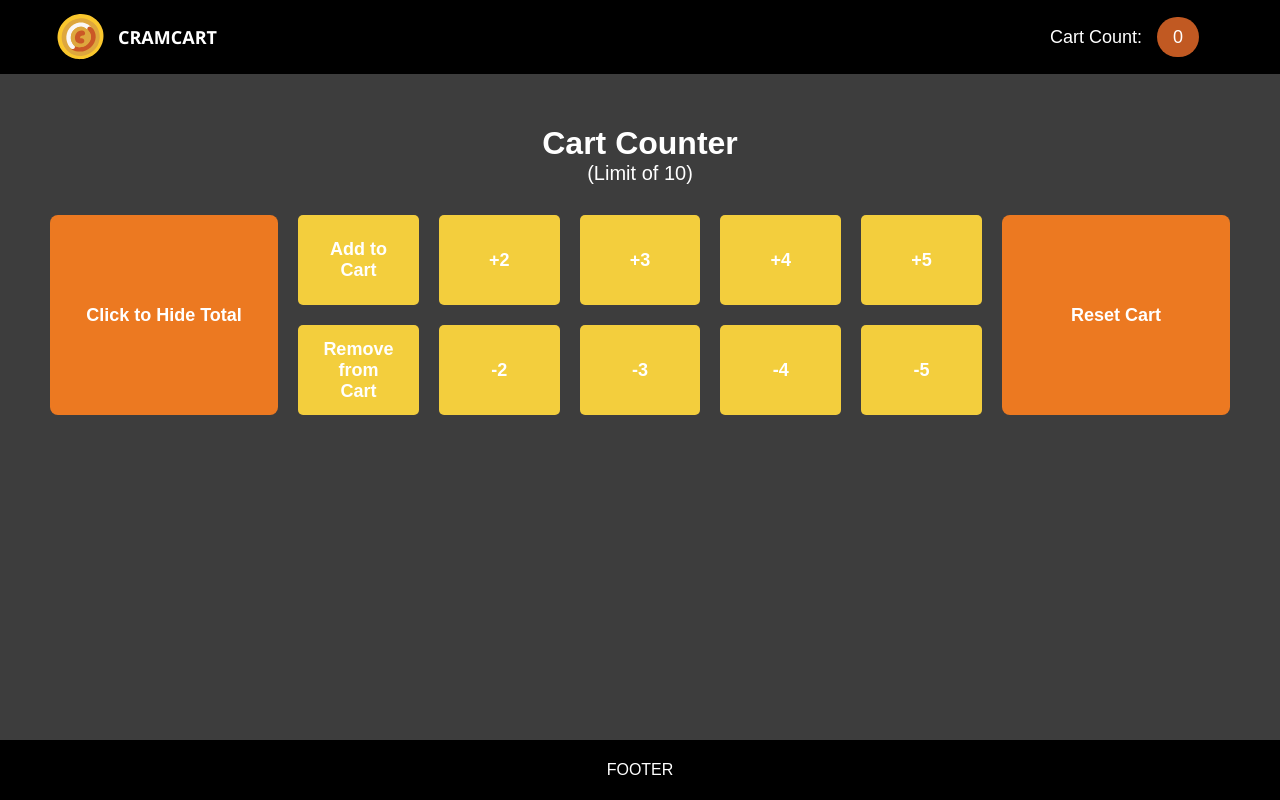
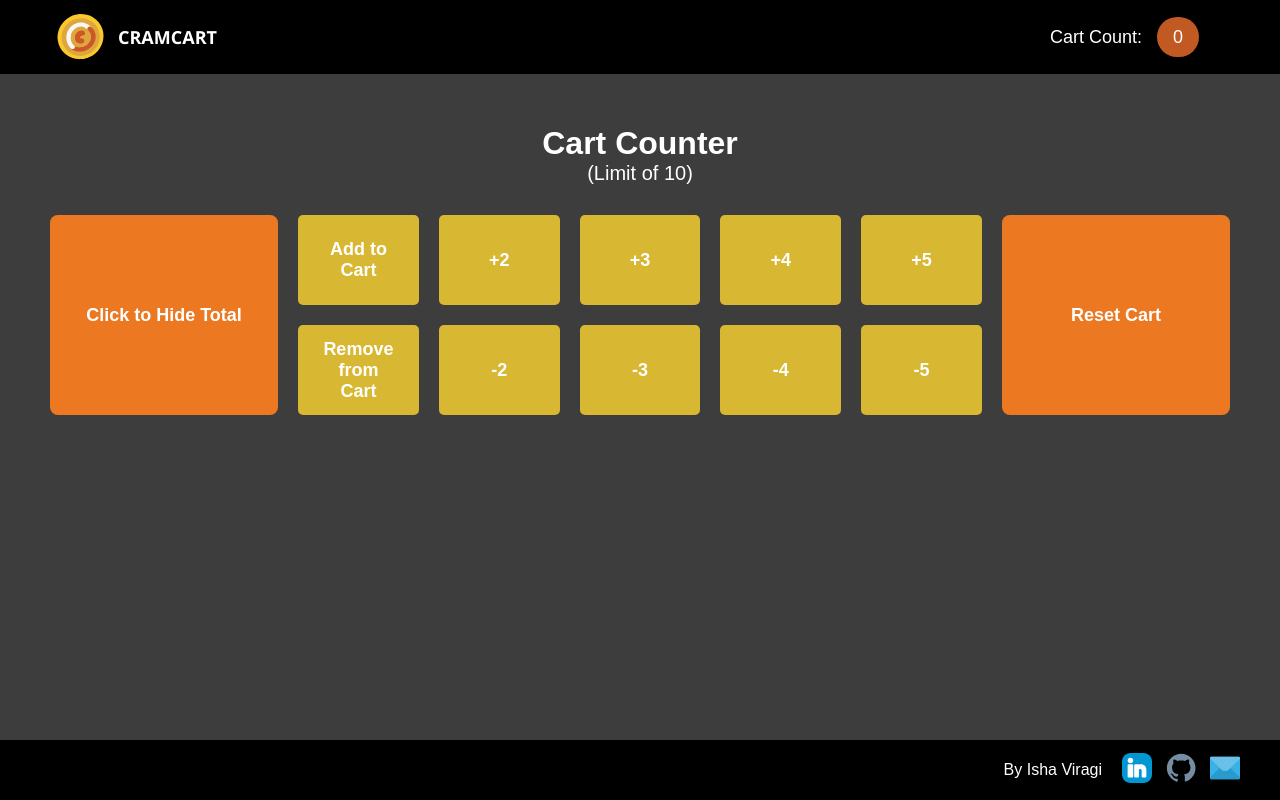
Before and after one commit to Isha-Viragi/js-html-css-cart-exercise, a plain HTML site: page index.html in a window 1280 px wide. Drawn offline with Linux system fonts and the light colour scheme.

Commit message:
Add links to footer

```diff
--- a/footer.css
+++ b/footer.css
@@ -9,6 +9,19 @@
   height: 60px;
 
   display: flex;
-  justify-content: center;
+  justify-content: end;
   align-items: center;
 }
+
+.author-name{
+  margin-right: 20px;
+  margin-left: 10px;
+}
+
+.socials-icon{
+  height: 30px;
+  margin-right: 14px;
+}
+.last-icon{
+  margin-right: 40px;
+}
--- a/index.html
+++ b/index.html
@@ -114,7 +114,31 @@
         </button>
       </div>
     </main>
-    <footer class="footer">FOOTER</footer>
+    <footer class="footer">
+      <span class="author-name">By Isha Viragi</span>
+
+      <a href="https://www.linkedin.com/in/ishaviragi/" target="_blank">
+        <img
+          src="images/linkedin-icon.svg"
+          alt="LinkedIn logo"
+          class="socials-icon"
+        />
+      </a>
+      <a href="https://github.com/Isha-Viragi" target="_blank">
+        <img
+          src="images/github-icon.svg"
+          alt="Github logo"
+          class="socials-icon"
+        />
+      </a>
+      <a href="mailto:isha.viragi@gmail.com" target="_blank">
+        <img
+          src="images/email-icon.svg"
+          alt="Email icon"
+          class="socials-icon last-icon"
+        />
+      </a>
+    </footer>
     <script>
       let count = 0;
       const cartLimit = 10;
--- a/styles.css
+++ b/styles.css
@@ -62,7 +62,7 @@ p {
 }
 
 .secondary-button{
-  background-color: rgb(243, 206, 61);
+  background-color: rgb(216, 183, 51);
   border-radius: 5px;
   min-height: 90px;
 }
```
Also changed, not shown: images/email-icon.svg (added), images/github-icon.svg (added), images/linkedin-icon.svg (added).
